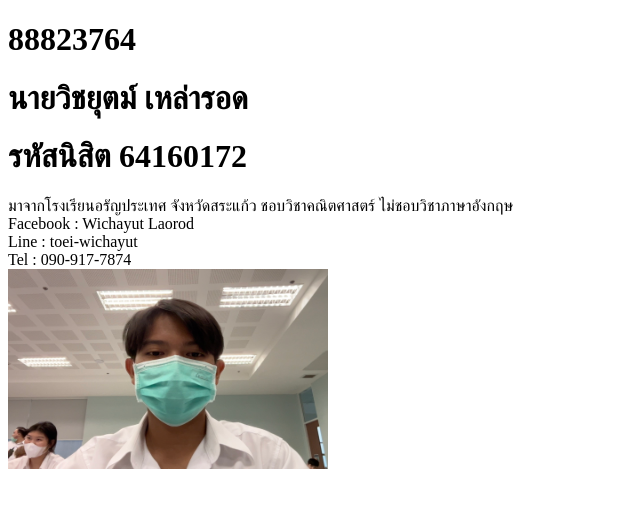
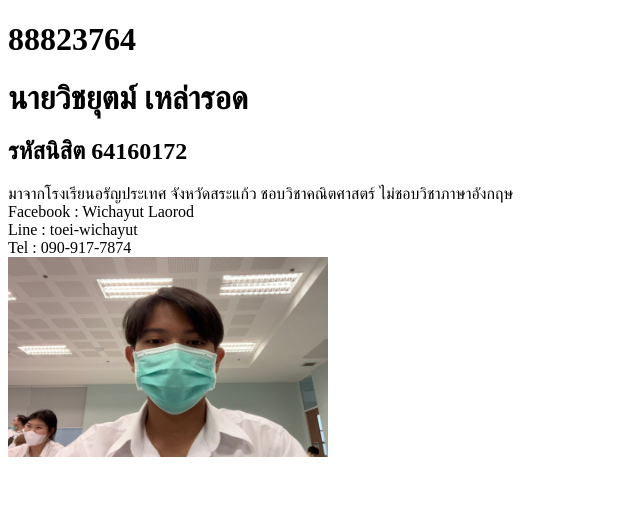
Before and after one commit to Wichayut1503/88823764, a plain HTML site: page index.html in a window 1280 px wide. Shown: the whole page, without its empty margins (0-640 px from the left). Drawn offline with Linux system fonts and the light colour scheme.

Commit message:
Update index.html

```diff
--- a/index.html
+++ b/index.html
@@ -7,7 +7,7 @@
     <body>
         <h1>88823764</h1>
         <h1> นายวิชยุตม์ เหล่ารอด </h1>
-        <h1> รหัสนิสิต 64160172</h1>
+        <h2> รหัสนิสิต 64160172</h2>
         <p1>มาจากโรงเรียนอรัญประเทศ จังหวัดสระแก้ว ชอบวิชาคณิตศาสตร์ ไม่ชอบวิชาภาษาอังกฤษ</p1>
         <br>
         <p2> Facebook : Wichayut Laorod <p2>
```
